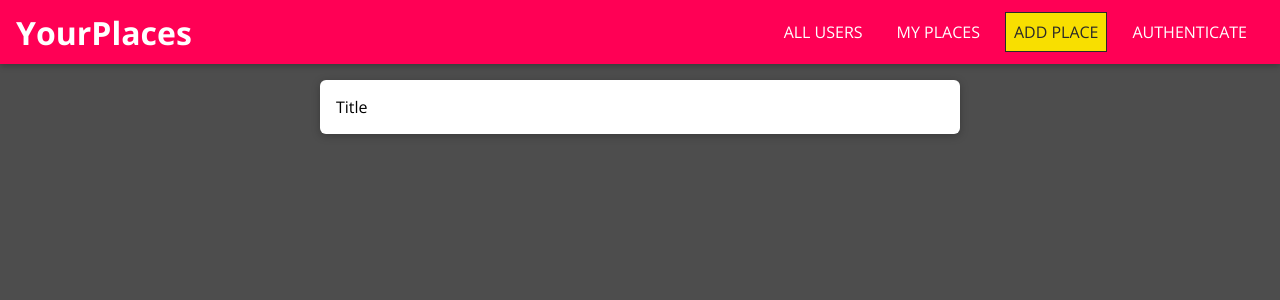
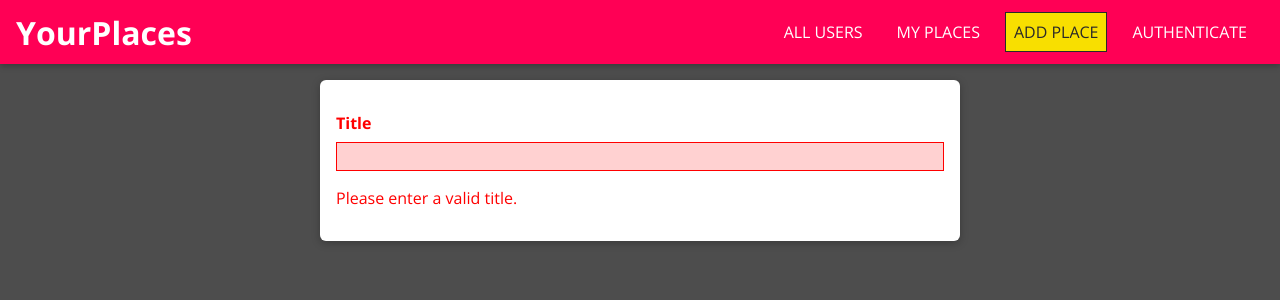
Before and after one commit to tanish-1/udemyMiniProject, a React (Vite) app: page /places/new in a window 1280 px wide. Shown: the top 300 px of the page. Built offline with nearby package versions, Linux system fonts and the light colour scheme.

Commit message:
managing state in input component

```diff
--- a/src/places/pages/NewPlace.jsx
+++ b/src/places/pages/NewPlace.jsx
@@ -4,7 +4,13 @@ import Input from "../../shared/components/FormElements/Input.jsx";
 const NewPlace = () => {
     return (
       <form className="place-form">
-       <Input element="input" type="text" label="Title" />
+       <Input
+           element="input"
+           type="text"
+           label="Title"
+           validators={[]}
+           onInput={[]}
+           errorText="Please enter a valid title." />
       </form>
     );
 };
--- a/src/shared/components/FormElements/Input.jsx
+++ b/src/shared/components/FormElements/Input.jsx
@@ -1,15 +1,45 @@
-import React from 'react';
+import React, {useReducer} from 'react';
+import './Input.css'
 
+const inputReducer = (state,action) =>{
+    switch(action.type){
+        case 'CHANGE':
+            return {
+                ...state,
+                value: action.val,
+                isValid: true
+            }
+        default:
+            return state;
+    }
+}
 const Input = (props) => {
+   const [inputState, dispatch] = useReducer(inputReducer , {value: '', isValid: false});
+
+
+    const changeHandler = event => {
+       dispatch({type: 'CHANGE', val: event.target.value})
+    }
     const element = props.element === 'input' ? (
-        <input id={props.id} type={props.type} placeholder={props.placeholder}/>
+        <input
+            id={props.id}
+            type={props.type}
+            placeholder={props.placeholder}
+            onChange={changeHandler}
+             value={inputState.value}/>
     ) : (
-        <textarea id={props.id} rows={props.rows || 3}/>
+        <textarea
+            id={props.id}
+            rows={props.rows || 3}
+            onChange={changeHandler}
+            value={inputState.value}/>
     );
+
     return (
-        <div className={`form-control`}>
+        <div className={`form-control ${!inputState.isValid && 'form-control--invalid'}`}>
             <label htmlFor={props.id}>{props.label}</label>
-
+            {element}
+            {!inputState.isValid && <p>{props.errorText}</p>}
         </div>
     );
 };
```
